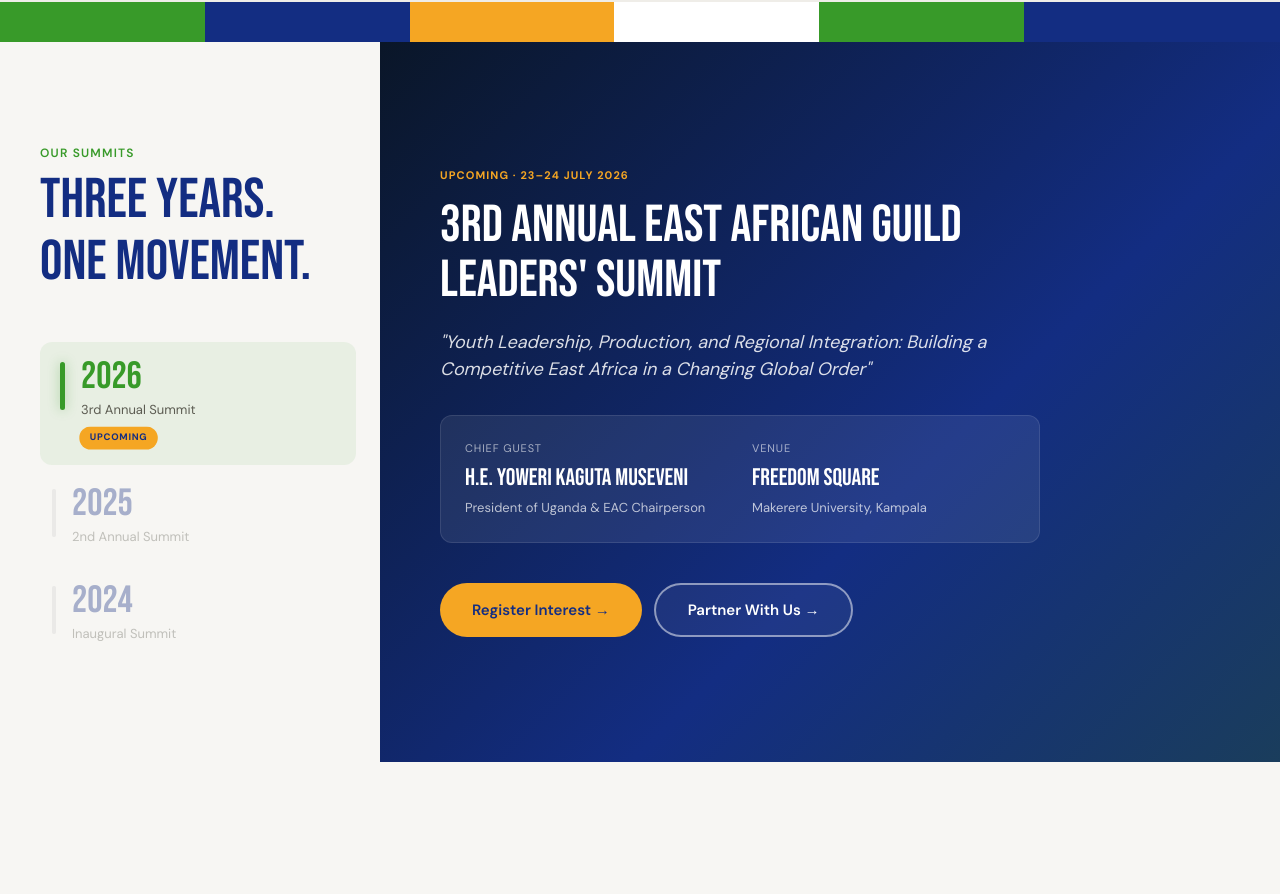
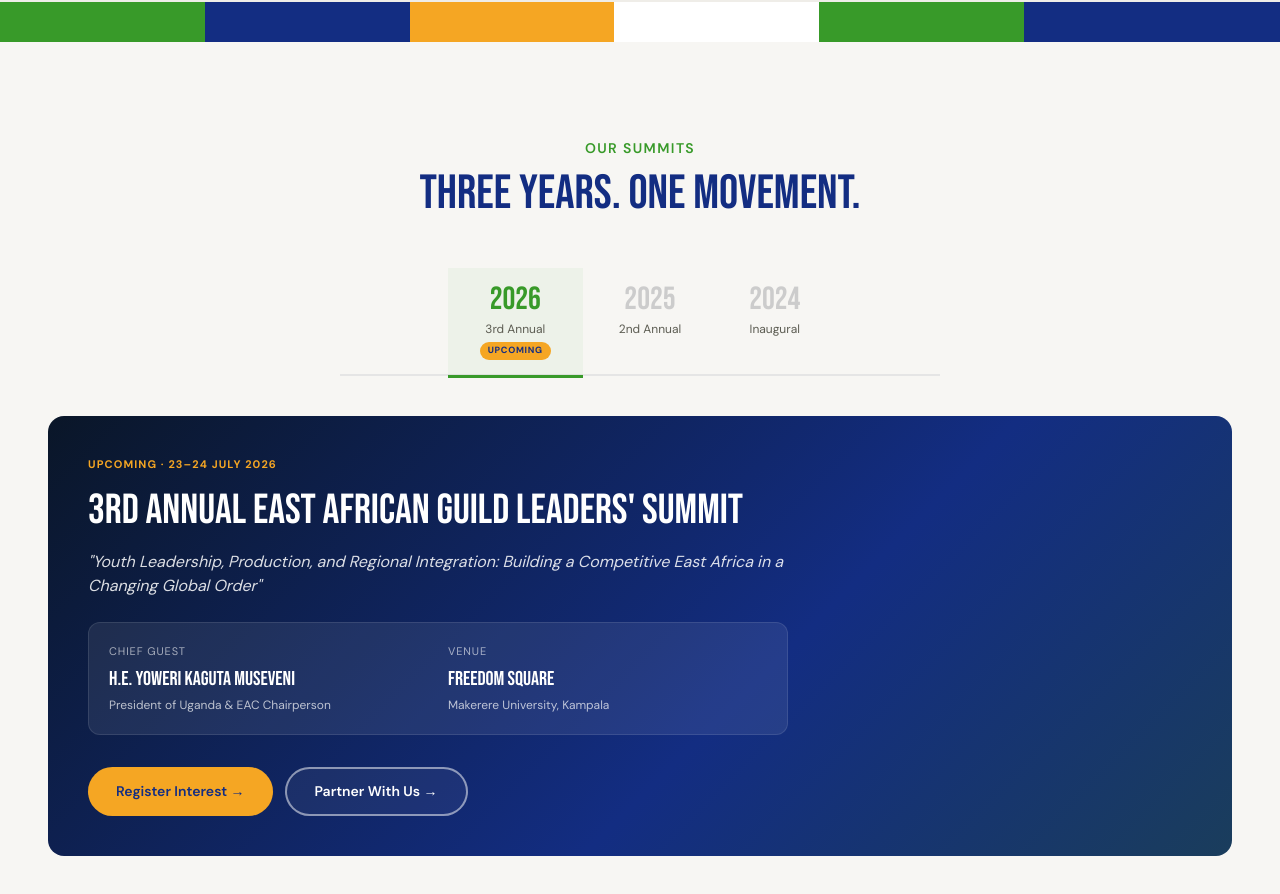
Before and after one commit to Mucunguzi256/guildleaders, an Astro site: page / in a window 1280 px wide. Shown: the part 1746-2640 px from the top of the page. Built offline with nearby package versions, Linux system fonts and the light colour scheme; Astro itself is replaced by a stand-in of ours.

Commit message:
feat: Click-based summit tabs (CrewAI style) with smooth transitions, Summit 2026 pill next to Apply Now

```diff
--- a/src/components/Navbar.astro
+++ b/src/components/Navbar.astro
@@ -26,21 +26,23 @@
     </a>
 
     <!-- Desktop Nav -->
-    <div class="hidden md:flex gap-4 lg:gap-6 items-center">
+    <div class="hidden md:flex gap-4 lg:gap-5 items-center">
       {links.map(link => (
         <a href={link.href} class="text-gpla-navy font-medium text-sm hover:text-gpla-green transition-colors whitespace-nowrap">
           {link.label}
         </a>
       ))}
+    </div>
+
+    <!-- Desktop CTA Group -->
+    <div class="hidden md:flex items-center gap-3">
       <a href="/guildleaders/summit/2026" class="summit-pill">
         <span class="pulse-dot"></span> Summit 2026
       </a>
+      <a href="/guildleaders/contact" class="bg-gpla-green text-white px-5 md:px-7 py-2 md:py-3 rounded-full font-semibold text-sm hover:shadow-lg hover:-translate-y-0.5 transition-all">
+        Apply Now
+      </a>
     </div>
-
-    <!-- Desktop CTA -->
-    <a href="/guildleaders/contact" class="hidden md:inline-block bg-gpla-green text-white px-5 md:px-7 py-2 md:py-3 rounded-full font-semibold text-sm hover:shadow-lg hover:-translate-y-0.5 transition-all">
-      Apply Now
-    </a>
 
     <!-- Mobile Menu Toggle -->
     <button id="mobile-menu-btn" class="md:hidden p-2" aria-label="Menu">
--- a/src/layouts/Base.astro
+++ b/src/layouts/Base.astro
@@ -174,6 +174,90 @@
         50% { transform: scale(1.05); }
       }
       .summits-spacer { height: 100vh; }
+
+      /* Click-based Tabs (CrewAI Style) */
+      .summits-tabs-section { background: #F7F6F3; }
+      .summit-tabs-nav {
+        display: flex;
+        justify-content: center;
+        gap: 4px;
+        margin-bottom: 40px;
+        border-bottom: 2px solid #e5e5e5;
+        max-width: 600px;
+        margin-left: auto;
+        margin-right: auto;
+      }
+      .summit-tab {
+        display: flex;
+        flex-direction: column;
+        align-items: center;
+        gap: 4px;
+        padding: 16px 32px;
+        background: transparent;
+        border: none;
+        cursor: pointer;
+        transition: all 0.3s ease;
+        position: relative;
+        top: 2px;
+      }
+      .summit-tab::after {
+        content: '';
+        position: absolute;
+        bottom: -2px;
+        left: 0;
+        right: 0;
+        height: 3px;
+        background: #389a29;
+        transform: scaleX(0);
+        transition: transform 0.4s cubic-bezier(0.16, 1, 0.3, 1);
+      }
+      .summit-tab:hover::after { transform: scaleX(0.5); }
+      .summit-tab.active::after { transform: scaleX(1); }
+      .summit-tab.active { background: rgba(56, 154, 41, 0.05); }
+      .tab-year { font-family: 'Bebas Neue', sans-serif; font-size: 32px; color: #132d82; line-height: 1; }
+      .summit-tab.active .tab-year { color: #389a29; }
+      .tab-label { font-size: 12px; color: #5C5C52; }
+      .tab-badge {
+        font-size: 9px; font-weight: 700; letter-spacing: 0.08em;
+        background: #F5A623; color: #132d82;
+        padding: 2px 8px; border-radius: 999px;
+      }
+      .summit-panels { position: relative; }
+      .summit-panel-tab {
+        display: none;
+        animation: tab-fade 0.5s cubic-bezier(0.16, 1, 0.3, 1);
+      }
+      .summit-panel-tab.active { display: block; }
+      @keyframes tab-fade {
+        from { opacity: 0; transform: translateY(20px); }
+        to { opacity: 1; transform: translateY(0); }
+      }
+
+      /* Tab Panel Content Styling */
+      .summit-panel-tab {
+        background: #132d82;
+        border-radius: 16px;
+        padding: 40px;
+        color: #fff;
+        display: none;
+      }
+      .summit-panel-tab.active { display: block; }
+      #panel-2026 { background: linear-gradient(135deg, #0a1628 0%, #132d82 60%, #1a3d5c 100%); }
+      #panel-2025 { background: linear-gradient(135deg, #0d2818 0%, #1a4d2e 50%, #389a29 100%); }
+      #panel-2024 { background: linear-gradient(135deg, #2d1f0d 0%, #5c3d12 50%, #8b5a2b 100%); }
+      .summit-panel-tab .panel-content { max-width: 700px; }
+      .summit-panel-tab .panel-tag { font-size: 11px; font-weight: 700; letter-spacing: 0.1em; display: block; margin-bottom: 16px; color: #F5A623; }
+      .summit-panel-tab .panel-title { font-family: 'Bebas Neue', sans-serif; font-size: 42px; line-height: 1.1; margin-bottom: 16px; }
+      .summit-panel-tab .panel-theme { font-size: 16px; font-style: italic; opacity: 0.85; margin-bottom: 24px; line-height: 1.5; }
+      .summit-panel-tab .panel-meta { display: grid; grid-template-columns: 1fr 1fr; gap: 20px; margin-bottom: 32px; padding: 20px; background: rgba(255,255,255,0.08); border-radius: 12px; }
+      .summit-panel-tab .meta-label { font-size: 11px; opacity: 0.6; display: block; letter-spacing: 0.08em; text-transform: uppercase; }
+      .summit-panel-tab .meta-value { font-family: 'Bebas Neue', sans-serif; font-size: 20px; display: block; margin: 4px 0 2px; }
+      .summit-panel-tab .meta-sub { font-size: 12px; opacity: 0.7; display: block; }
+      .summit-panel-tab .panel-actions { display: flex; gap: 12px; flex-wrap: wrap; }
+      .summit-panel-tab .panel-cta { padding: 12px 28px; border-radius: 999px; font-weight: 600; font-size: 14px; text-decoration: none; transition: transform 0.3s ease, box-shadow 0.3s ease; }
+      .summit-panel-tab .panel-cta:hover { transform: translateY(-2px); box-shadow: 0 8px 20px rgba(0,0,0,0.3); }
+      .summit-panel-tab .panel-cta.primary { background: #F5A623; color: #132d82; }
+      .summit-panel-tab .panel-cta.ghost { border: 2px solid rgba(255,255,255,0.5); color: #fff; }
 
       /* Scroll-driven Programs Section */
       .programs-scroll-section { position: relative; height: 320vh; }
--- a/src/pages/index.astro
+++ b/src/pages/index.astro
@@ -98,43 +98,36 @@
   <!-- Pattern Divider Thin -->
   <div class="h-10 w-full" style="background: linear-gradient(90deg, #389a29 0%, #389a29 16%, #132d82 16%, #132d82 32%, #F5A623 32%, #F5A623 48%, #ffffff 48%, #ffffff 64%, #389a29 64%, #389a29 80%, #132d82 80%, #132d82 100%);"></div>
 
-  <!-- Our Summits — Scroll-driven -->
-  <section class="summits-scroll-section">
-    <div class="summits-sticky">
-      <div class="summits-left">
-        <p class="section-label">Our Summits</p>
-        <h2 class="section-heading">THREE YEARS.<br/>ONE MOVEMENT.</h2>
-
-        <div class="summit-indicators">
-          <div class="summit-indicator active" data-summit="2026">
-            <div class="indicator-line"></div>
-            <div class="indicator-content">
-              <span class="indicator-year">2026</span>
-              <span class="indicator-name">3rd Annual Summit</span>
-              <span class="indicator-badge upcoming">UPCOMING</span>
-            </div>
-          </div>
-          <div class="summit-indicator" data-summit="2025">
-            <div class="indicator-line"></div>
-            <div class="indicator-content">
-              <span class="indicator-year">2025</span>
-              <span class="indicator-name">2nd Annual Summit</span>
-            </div>
-          </div>
-          <div class="summit-indicator" data-summit="2024">
-            <div class="indicator-line"></div>
-            <div class="indicator-content">
-              <span class="indicator-year">2024</span>
-              <span class="indicator-name">Inaugural Summit</span>
-            </div>
-          </div>
-        </div>
+  <!-- Our Summits — Click Tabs (CrewAI Style) -->
+  <section class="summits-tabs-section" data-animate>
+    <div class="max-w-7xl mx-auto px-4 md:px-12 py-16 md:py-24">
+      <div class="text-center mb-12">
+        <p class="text-gpla-green font-semibold uppercase tracking-widest text-sm mb-3">Our Summits</p>
+        <h2 class="font-display text-4xl md:text-5xl text-gpla-navy">THREE YEARS. ONE MOVEMENT.</h2>
       </div>
 
-      <div class="summits-right">
-        <div class="summit-panel active" id="summit-2026">
-          <div class="panel-inner">
-            <span class="panel-tag" style="color: #F5A623;">UPCOMING · 23–24 JULY 2026</span>
+      <!-- Tab Navigation -->
+      <div class="summit-tabs-nav">
+        <button class="summit-tab active" data-tab="2026">
+          <span class="tab-year">2026</span>
+          <span class="tab-label">3rd Annual</span>
+          <span class="tab-badge">UPCOMING</span>
+        </button>
+        <button class="summit-tab" data-tab="2025">
+          <span class="tab-year">2025</span>
+          <span class="tab-label">2nd Annual</span>
+        </button>
+        <button class="summit-tab" data-tab="2024">
+          <span class="tab-year">2024</span>
+          <span class="tab-label">Inaugural</span>
+        </button>
+      </div>
+
+      <!-- Tab Panels -->
+      <div class="summit-panels">
+        <div class="summit-panel-tab active" id="panel-2026">
+          <div class="panel-content">
+            <span class="panel-tag">UPCOMING · 23–24 JULY 2026</span>
             <h3 class="panel-title">3RD ANNUAL EAST AFRICAN GUILD LEADERS' SUMMIT</h3>
             <p class="panel-theme">"Youth Leadership, Production, and Regional Integration: Building a Competitive East Africa in a Changing Global Order"</p>
             <div class="panel-meta">
@@ -156,7 +149,7 @@
           </div>
         </div>
 
-        <div class="summit-panel" id="summit-2025">
+        <div class="summit-panel-tab" id="panel-2025">
           <div class="panel-inner">
             <span class="panel-tag" style="color: #F5A623;">2025 · MAKERERE UNIVERSITY</span>
             <h3 class="panel-title">2ND ANNUAL GUILD LEADERS' SUMMIT</h3>
@@ -179,7 +172,7 @@
           </div>
         </div>
 
-        <div class="summit-panel" id="summit-2024">
+        <div class="summit-panel-tab" id="panel-2024">
           <div class="panel-inner">
             <span class="panel-tag" style="color: #F5A623;">APRIL 15, 2024 · MAKERERE UNIVERSITY</span>
             <h3 class="panel-title">INAUGURAL GUILD LEADERS' SUMMIT</h3>
@@ -207,52 +200,32 @@
   </section>
 
   <script>
-    const initSummitScroll = () => {
-      const section = document.querySelector('.summits-scroll-section');
-      if (!section) return;
+    // Click-based Summit Tabs (CrewAI Style)
+    const initSummitTabs = () => {
+      const tabs = document.querySelectorAll('.summit-tab');
+      const panels = document.querySelectorAll('.summit-panel-tab');
 
-      const summits = ['2026', '2025', '2024'];
-      const totalScrollDistance = section.offsetHeight - window.innerHeight;
-      const segmentSize = totalScrollDistance / summits.length;
+      if (tabs.length === 0) return;
 
-      const activateSummit = (index) => {
-        document.querySelectorAll('.summit-panel').forEach(p => p.classList.remove('active'));
-        document.querySelectorAll('.summit-indicator').forEach(i => i.classList.remove('active'));
+      tabs.forEach(tab => {
+        tab.addEventListener('click', () => {
+          const target = tab.dataset.tab;
 
-        const targetId = 'summit-' + summits[index];
-        const panel = document.getElementById(targetId);
-        const indicator = document.querySelector('[data-summit="' + summits[index] + '"]');
+          // Update tabs
+          tabs.forEach(t => t.classList.remove('active'));
+          tab.classList.add('active');
 
-        if (panel) panel.classList.add('active');
-        if (indicator) indicator.classList.add('active');
-      };
-
-      let currentIndex = 0;
-      activateSummit(0);
-
-      window.addEventListener('scroll', () => {
-        const sectionTop = section.getBoundingClientRect().top + window.scrollY;
-        const scrolled = window.scrollY - sectionTop;
-
-        if (scrolled < 0) { activateSummit(0); return; }
-
-        const newIndex = Math.min(Math.floor(scrolled / segmentSize), summits.length - 1);
-
-        if (newIndex !== currentIndex) {
-          currentIndex = newIndex;
-          activateSummit(currentIndex);
-        }
-      }, { passive: true });
-
-      document.querySelectorAll('.summit-indicator').forEach((indicator, i) => {
-        indicator.addEventListener('click', () => {
-          const sectionTop = section.getBoundingClientRect().top + window.scrollY;
-          const targetScroll = sectionTop + (i * segmentSize) + 10;
-          window.scrollTo({ top: targetScroll, behavior: 'smooth' });
+          // Update panels
+          panels.forEach(p => {
+            p.classList.remove('active');
+            if (p.id === 'panel-' + target) {
+              p.classList.add('active');
+            }
+          });
         });
       });
     };
-    initSummitScroll();
+    initSummitTabs();
   </script>
 
   <!-- Programs — Scroll-driven -->
```
